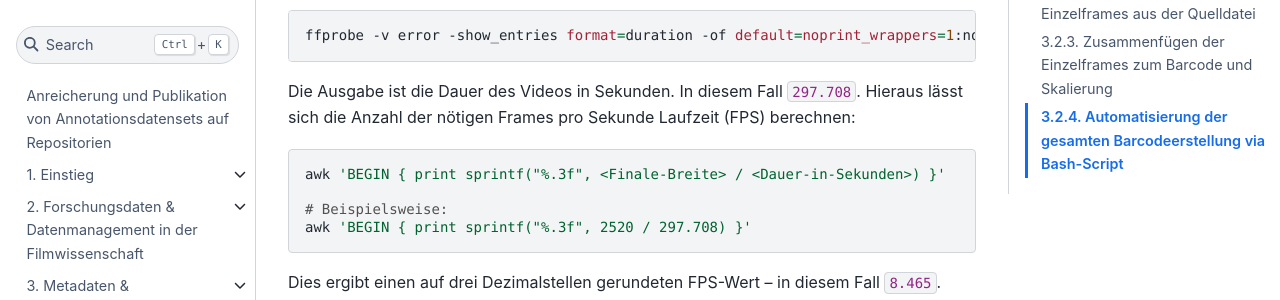
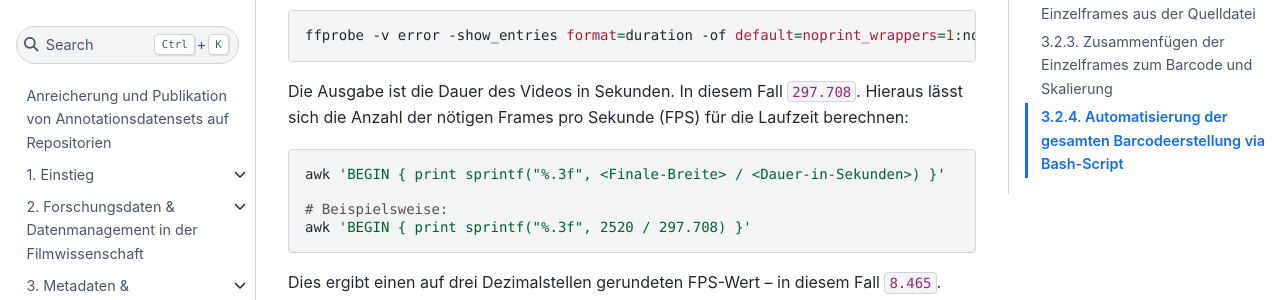
Before and after one commit to lam1aa/Bewegtes-Bild-Fallstudie-3, a Jupyter Book: the page built from assets/05_aufbereitung_anreicherung/doc_mac_moviebarcode_guide_v001.md, in a window 1280 px wide and 900 px high, scrolled down 2248 px. Shown: the part 179-479 px from the top of the window. Built offline with Jupyter Book 1.0.4 settings and Sphinx 7.4.7 and the Sphinx Book theme 1.1.4, drawn with Linux system fonts in a browser that asks for light colours.

Commit message:
docs: fix style in all three MOVIEBARCODE_GUIDE

````diff
--- a/assets/05_aufbereitung_anreicherung/doc_mac_moviebarcode_guide_v001.md
+++ b/assets/05_aufbereitung_anreicherung/doc_mac_moviebarcode_guide_v001.md
@@ -75,7 +75,7 @@ Um die Breite von `2520 px` zu füllen, benötigen wir 2520 Einzelframes aus d
 ffprobe -v error -show_entries format=duration -of default=noprint_wrappers=1:nokey=1 barcode_test.mkv
 ```
 
-Die Ausgabe ist die Dauer des Videos in Sekunden. In diesem Fall `297.708`. Hieraus lässt sich die Anzahl der nötigen Frames pro Sekunde Laufzeit (FPS) berechnen:
+Die Ausgabe ist die Dauer des Videos in Sekunden. In diesem Fall `297.708`. Hieraus lässt sich die Anzahl der nötigen Frames pro Sekunde (FPS) für die Laufzeit berechnen:
 
 ```Bash
 awk 'BEGIN { print sprintf("%.3f", <Finale-Breite> / <Dauer-in-Sekunden>) }'
````
Also changed, not shown: assets/05_aufbereitung_anreicherung/doc_linux_moviebarcode_guide_v001.md (+1 -1 lines), assets/05_aufbereitung_anreicherung/doc_windows_moviebarcode_guide_v001.md (+1 -1 lines).
